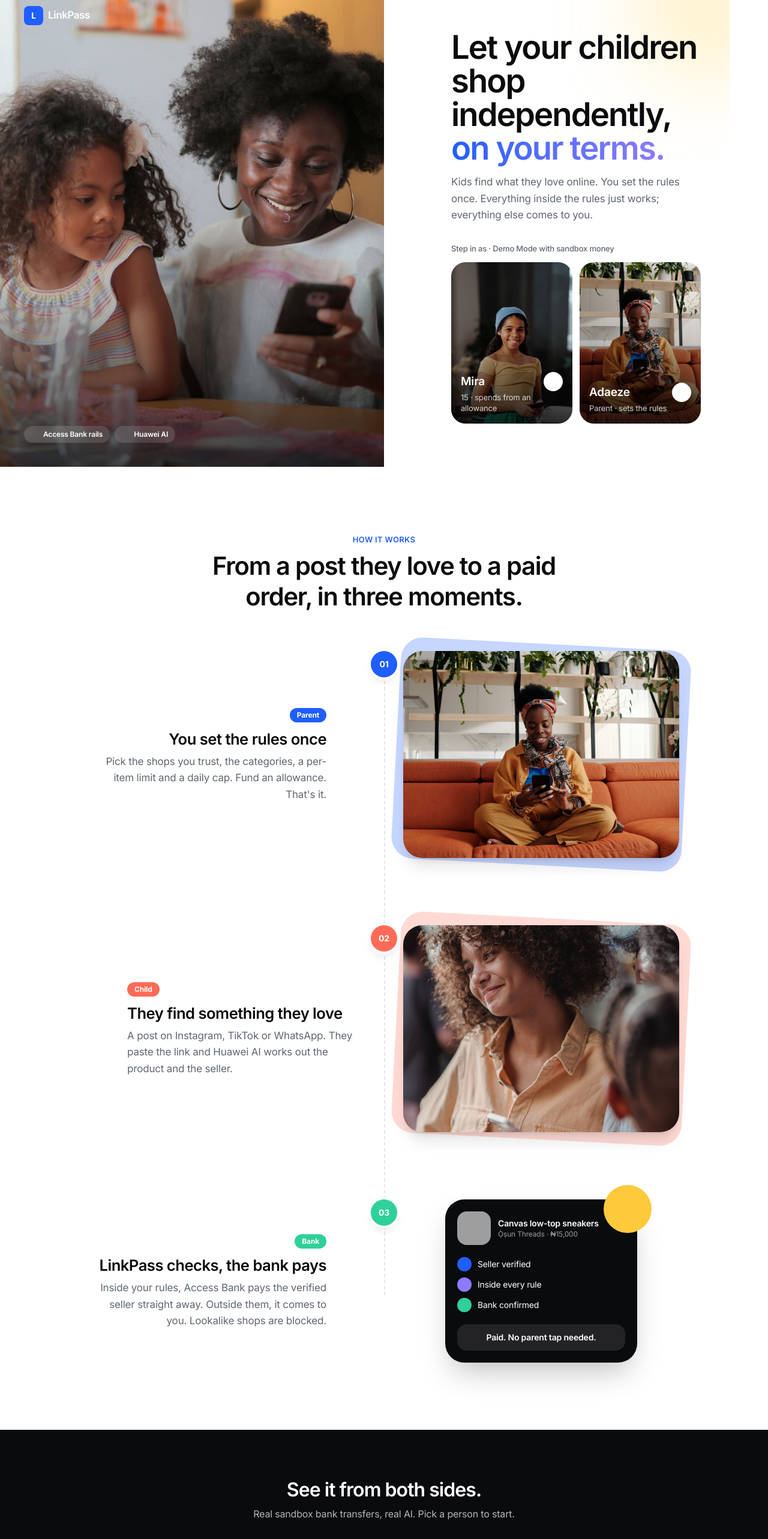
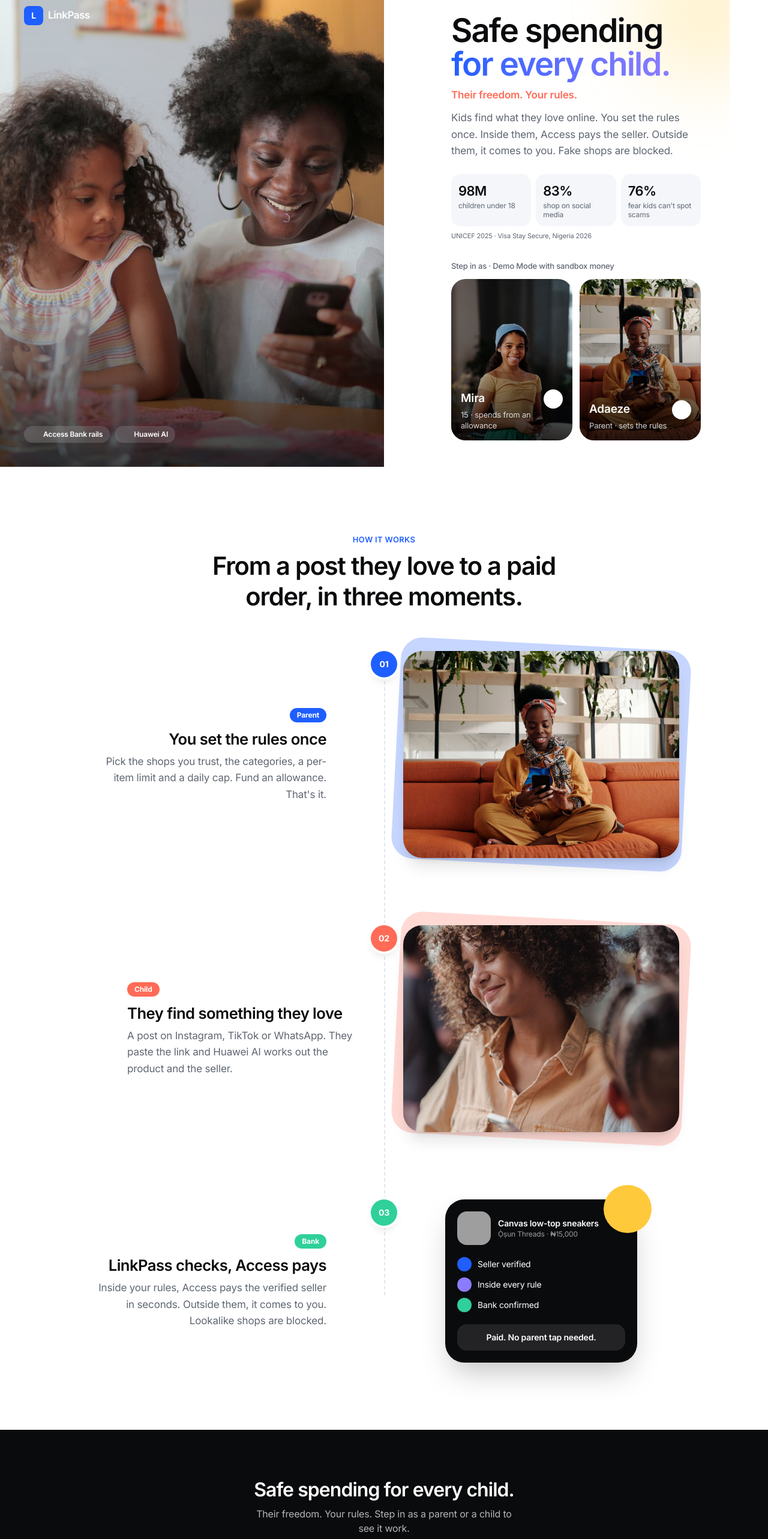
Before and after one commit to agapemiteu/linkpass, a Next.js app: page / in a window 1280 px wide. Shown: the part 54-2619 px from the top of the page at 60% size. Built offline with nearby package versions, Linux system fonts and the light colour scheme; grey boxes are pictures that could not be loaded; some icons are missing.

Commit message:
Align app copy with the pitch: Safe spending for every child

```diff
--- a/src/app/layout.tsx
+++ b/src/app/layout.tsx
@@ -7,7 +7,7 @@ const sans = Inter({ variable: "--font-sans-face", subsets: ["latin"] });
 
 export const metadata: Metadata = {
   title: "LinkPass",
-  description: "Let your children shop independently, on your terms.",
+  description: "Safe spending for every child. Their freedom. Your rules.",
 };
 
 export const viewport: Viewport = { themeColor: "#f4f6fa", width: "device-width", initialScale: 1 };
--- a/src/app/page.tsx
+++ b/src/app/page.tsx
@@ -30,8 +30,8 @@ const CHAPTERS = [
   {
     n: "03",
     color: "bg-mint",
-    title: "LinkPass checks, the bank pays",
-    text: "Inside your rules, Access Bank pays the verified seller straight away. Outside them, it comes to you. Lookalike shops are blocked.",
+    title: "LinkPass checks, Access pays",
+    text: "Inside your rules, Access pays the verified seller in seconds. Outside them, it comes to you. Lookalike shops are blocked.",
     photo: null,
     tag: "Bank",
   },
@@ -93,11 +93,25 @@ export default function Welcome() {
           <span aria-hidden className="absolute -top-20 -right-20 size-60 rounded-full bg-sun/25 blur-3xl" />
           <FadeUp className="relative">
             <h1 className="text-[2.5rem] leading-[1.03] font-semibold tracking-[-0.035em] lg:text-[3.4rem]">
-              Let your children shop independently, <span className="bg-gradient-to-r from-blue to-lilac bg-clip-text text-transparent">on your terms.</span>
+              Safe spending <span className="bg-gradient-to-r from-blue to-lilac bg-clip-text text-transparent">for every child.</span>
             </h1>
-            <p className="mt-4 text-[17px] leading-relaxed text-muted">
-              Kids find what they love online. You set the rules once. Everything inside the rules just works; everything else comes to you.
+            <p className="mt-3 text-[17px] font-semibold text-coral">Their freedom. Your rules.</p>
+            <p className="mt-3 text-[17px] leading-relaxed text-muted">
+              Kids find what they love online. You set the rules once. Inside them, Access pays the seller. Outside them, it comes to you. Fake shops are blocked.
             </p>
+            <div className="mt-6 grid grid-cols-3 gap-2">
+              {[
+                ["98M", "children under 18"],
+                ["83%", "shop on social media"],
+                ["76%", "fear kids can't spot scams"],
+              ].map(([n, l]) => (
+                <div key={n} className="rounded-2xl bg-paper px-3 py-3">
+                  <p className="text-[22px] font-semibold tracking-tight">{n}</p>
+                  <p className="text-[12px] leading-tight text-muted">{l}</p>
+                </div>
+              ))}
+            </div>
+            <p className="mt-2 text-[11px] text-muted">UNICEF 2025 · Visa Stay Secure, Nigeria 2026</p>
           </FadeUp>
           <FadeUp delay={0.2} className="relative mt-8">
             <p className="mb-3 text-[13px] font-medium text-muted">Step in as · Demo Mode with sandbox money</p>
@@ -144,8 +158,8 @@ export default function Welcome() {
       {/* Close */}
       <section className="bg-ink px-5 py-20 text-white">
         <Reveal className="mx-auto max-w-md text-center">
-          <h2 className="text-[2rem] leading-tight font-semibold tracking-[-0.03em]">See it from both sides.</h2>
-          <p className="mt-2 mb-8 text-white/70">Real sandbox bank transfers, real AI. Pick a person to start.</p>
+          <h2 className="text-[2rem] leading-tight font-semibold tracking-[-0.03em]">Safe spending for every child.</h2>
+          <p className="mt-2 mb-8 text-white/70">Their freedom. Your rules. Step in as a parent or a child to see it work.</p>
           <RoleChooser roles={ROLES} />
           <p className="mt-8 text-xs text-white/50">Photos: Pexels and Unsplash. All accounts and money are synthetic sandbox data.</p>
         </Reveal>
```
Also changed, not shown: 1 other file (tests, documents, lock files or other folders).
